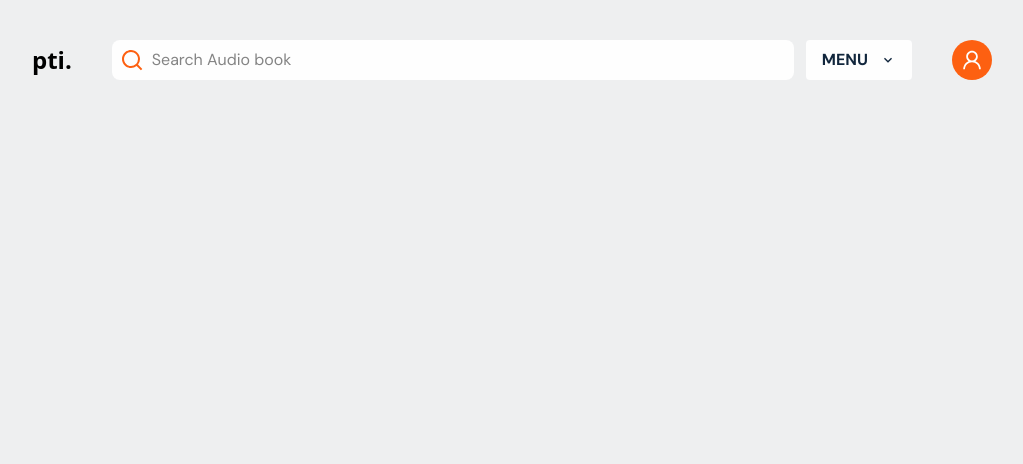
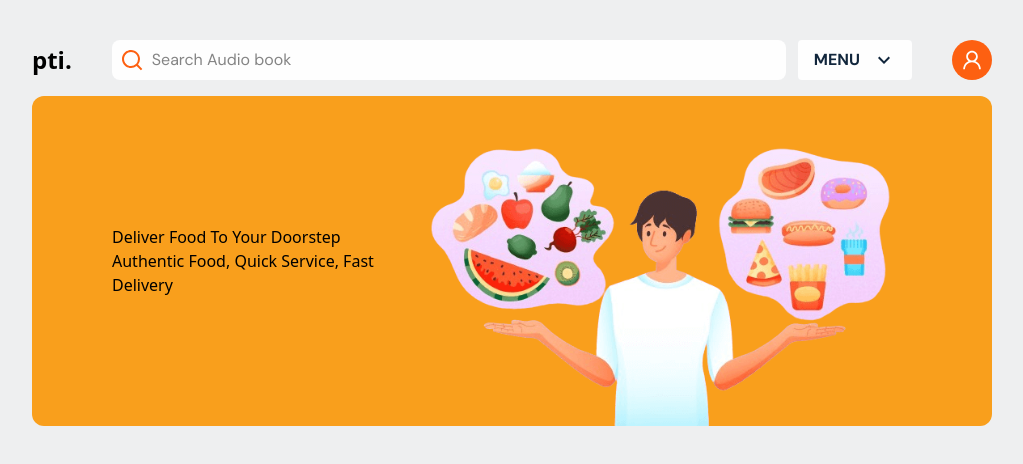
Before and after one commit to sakib-h/quad-technical-test, a Next.js app: page / in a window 1280 px wide. Shown: the top 464 px of the page, without its empty margins (128-1151 px from the left). Built offline with nearby package versions, Linux system fonts and the light colour scheme; a web font is replaced by a local one.

Commit message:
some styling fixed

```diff
--- a/app/layout.js
+++ b/app/layout.js
@@ -22,7 +22,7 @@ export default function RootLayout({ children }) {
     return (
         <html lang="en">
             <body className={`${dmSans.variable} ${baloo.variable}`}>
-                <div className="min-w-full min-h-screen bg-primary-bg">
+                <div className="min-w-full min-h-screen bg-[#eeeff0]">
                     <Navbar />
                     {children}
                 </div>
--- a/app/page.js
+++ b/app/page.js
@@ -1,3 +1,9 @@
+import Hero from "@/sections/Hero";
+
 export default function Home() {
-    return <main></main>;
+    return (
+        <main>
+            <Hero />
+        </main>
+    );
 }
--- a/components/DropDownMenu.jsx
+++ b/components/DropDownMenu.jsx
@@ -20,13 +20,13 @@ const DropdownMenu = () => {
         <div className="relative">
             <button
                 onClick={toggleDropdown}
-                className="bg-primary text-primary-text font-dmSans font-bold py-2 px-4 flex justify-center items-center rounded gap-3"
+                className="bg-[#fefefe] text-[#11263c] font-dmSans font-bold py-2 px-4 flex justify-center items-center rounded gap-3"
             >
                 <span>MENU</span>
                 {isDropdownOpen ? (
                     <MdOutlineKeyboardArrowUp className="text-2xl" />
                 ) : (
-                    <MdOutlineKeyboardArrowDown classNvvame="text-2xl" />
+                    <MdOutlineKeyboardArrowDown className="text-2xl" />
                 )}
             </button>
             {isDropdownOpen && (
--- a/components/Navbar.jsx
+++ b/components/Navbar.jsx
@@ -16,17 +16,17 @@ const Navbar = () => {
                                 <input
                                     type="text"
                                     placeholder="Search Audio book"
-                                    className="w-full px-10 py-2 rounded-lg outline-none border-none bg-primary text-[#848484] placeholder:text-[#848484] font-dmSans"
+                                    className="w-full px-10 py-2 rounded-lg outline-none border-none bg-[#fefefe] text-[#848484] placeholder:text-[#848484] font-dmSans"
                                 />
-                                <RiSearchLine className="absolute left-0 top-[50%] translate-y-[-50%] text-2xl text-secondary ml-2" />
+                                <RiSearchLine className="absolute left-0 top-[50%] translate-y-[-50%] text-2xl text-[#fd6011] ml-2" />
                             </div>
                             <div>
                                 <DropdownMenu />
                             </div>
                         </div>
                     </div>
-                    <div className="search-bar hidden md:inline-block bg-secondary p-2 rounded-full">
-                        <AiOutlineUser className="text-2xl text-primary" />
+                    <div className="search-bar hidden md:inline-block bg-[#fd6011] p-2 rounded-full">
+                        <AiOutlineUser className="text-2xl text-[#fefefe]" />
                     </div>
                 </div>
             </div>
--- /dev/null
+++ b/sections/Hero.jsx
@@ -0,0 +1,22 @@
+import Image from "next/image";
+import image1 from "@/public/images/image1.png";
+
+const Hero = () => {
+    return (
+        <header>
+            <div className="container">
+                <div className="hidden w-full md:flex bg-[#f99f1c]  px-10 lg:px-20 rounded-xl relative justify-between gap-10">
+                    <div className="self-center col-span-7">
+                        <h1>Deliver Food To Your Doorstep</h1>
+                        <p>Authentic Food, Quick Service, Fast Delivery</p>
+                    </div>
+                    <div className="col-span-5 self-end">
+                        <Image src={image1} quality={100} placeholder="blur" />
+                    </div>
+                </div>
+            </div>
+        </header>
+    );
+};
+
+export default Hero;
--- a/styles/globals.css
+++ b/styles/globals.css
@@ -13,6 +13,6 @@
     }
 
     .dropdown-menu-item {
-        @apply block px-4 py-2 text-base text-primary-text hover:bg-gray-100 hover:text-secondary duration-300 cursor-pointer;
+        @apply block px-4 py-2 text-base text-[#11263c] hover:bg-gray-100 hover:text-[#fd6011] duration-300 cursor-pointer;
     }
 }
--- a/tailwind.config.js
+++ b/tailwind.config.js
@@ -3,16 +3,11 @@ module.exports = {
     content: [
         "./pages/**/*.{js,ts,jsx,tsx,mdx}",
         "./components/**/*.{js,ts,jsx,tsx,mdx}",
+        "./sections/**/*.{js,ts,jsx,tsx,mdx}",
         "./app/**/*.{js,ts,jsx,tsx,mdx}",
     ],
     theme: {
         extend: {
-            colors: {
-                primary: "#fefefe",
-                "primary-bg": "#eeeff0",
-                "primary-text": "#11263c",
-                secondary: "#fd6011",
-            },
             fontFamily: {
                 dmSans: ["var(--font-dmSans)"],
                 baloo: ["var(--font-baloo)"],
```
